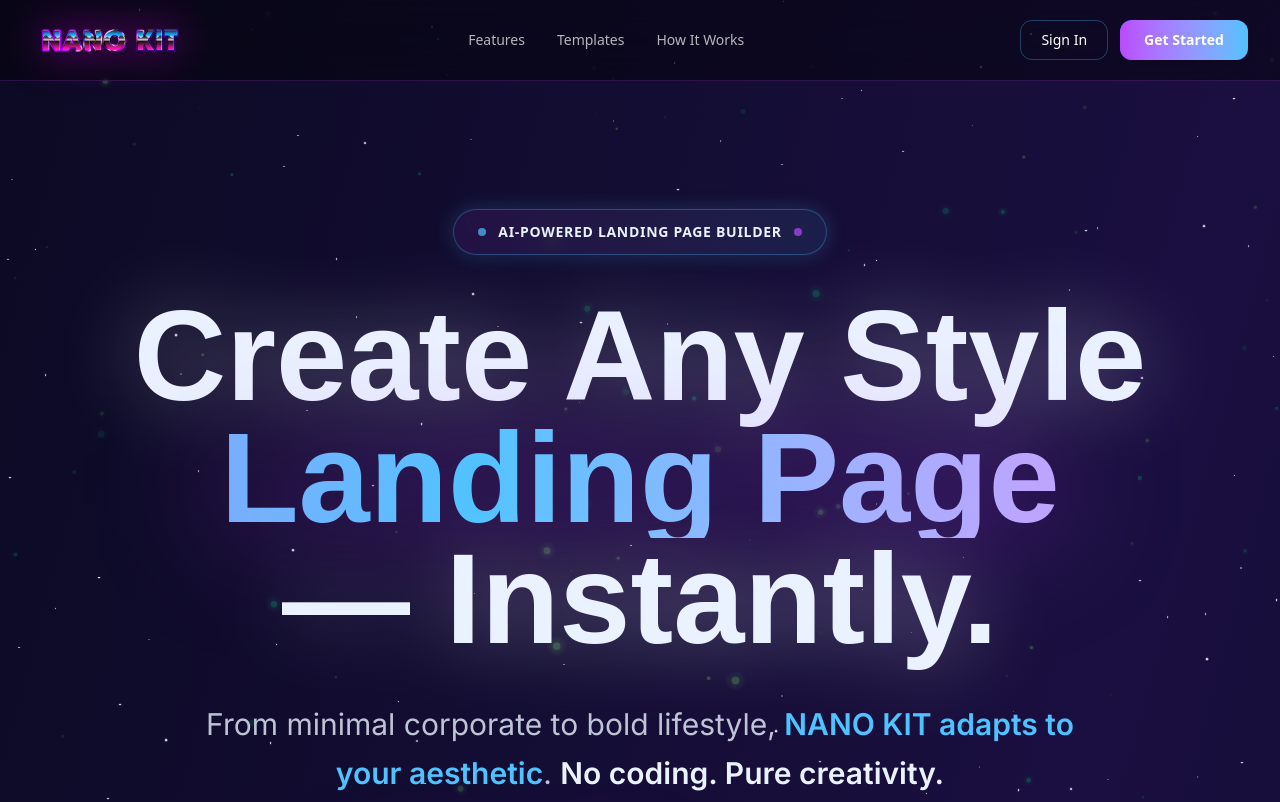
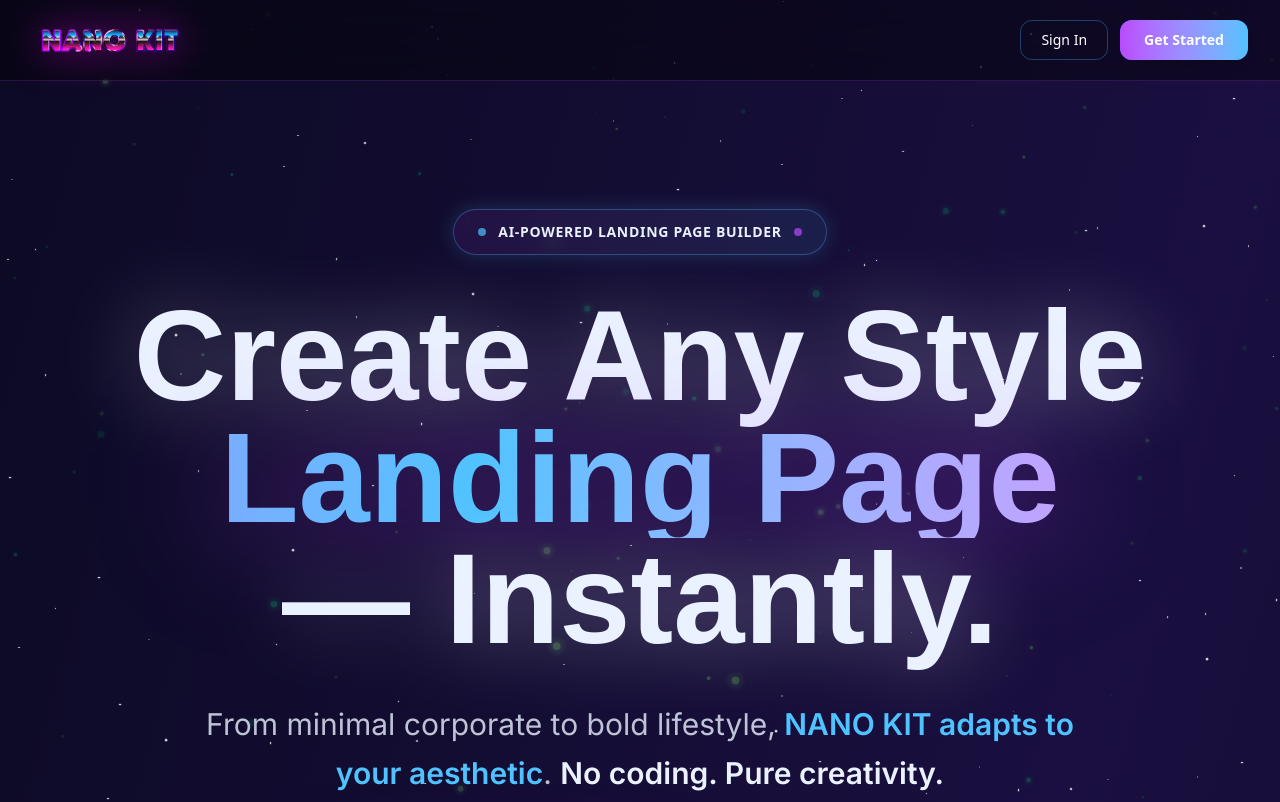
Before and after one commit to manupor/Prelander_Gen, a Next.js app: page / in a window 1280 px wide. Shown: the top 802 px of the page. Built offline with nearby package versions, Linux system fonts and the light colour scheme.

Commit message:
remove: Navigation tabs from header
- Removed Features, Templates, How It Works nav links
- Cleaner header with just logo and auth buttons
- More minimal and focused design

```diff
--- a/src/app/page.tsx
+++ b/src/app/page.tsx
@@ -40,11 +40,6 @@
         <div className="max-w-7xl mx-auto px-6 lg:px-8">
           <div className="flex justify-between items-center h-20">
             <NanoKitLogo size="header" href="/" />
-            <nav className="hidden md:flex items-center gap-8 text-sm">
-              <a href="#features" className="text-white/70 hover:text-white transition-colors">Features</a>
-              <a href="#templates" className="text-white/70 hover:text-white transition-colors">Templates</a>
-              <a href="#how-it-works" className="text-white/70 hover:text-white transition-colors">How It Works</a>
-            </nav>
             <div className="flex items-center gap-3">
               <Link href="/login">
                 <Button variant="ghost" className="text-white hover:text-[#4FC3FF] border border-[#4FC3FF]/30 hover:border-[#4FC3FF] transition-all px-5 py-2 rounded-xl">
```
